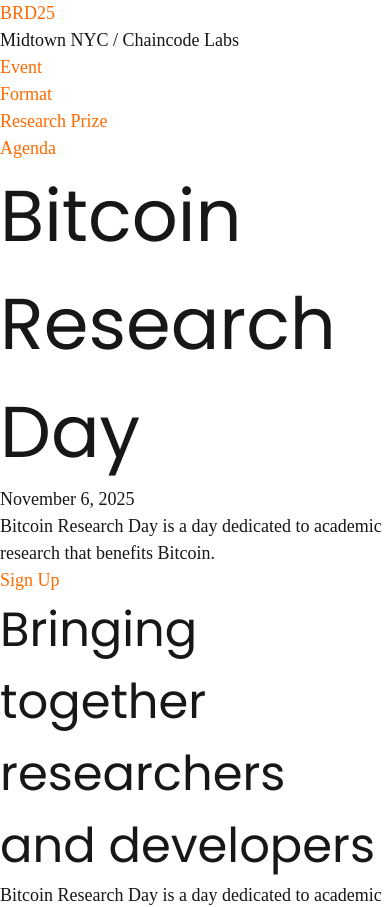
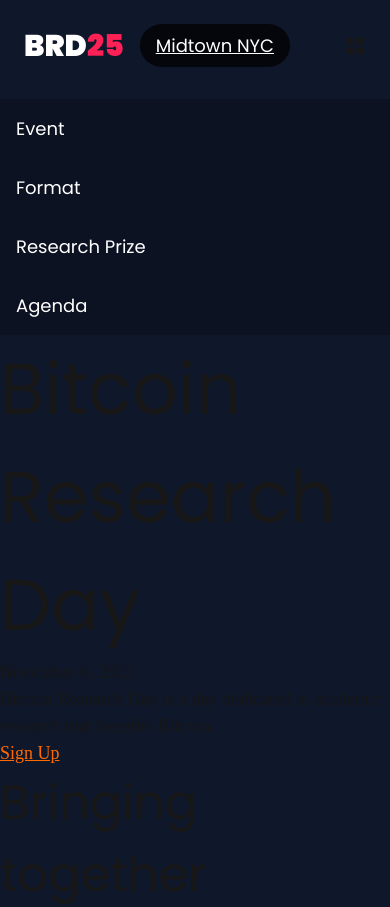
Before and after one commit to chaincodelabs/brd-website, a Next.js app: page / in a window 390 px wide. Shown: the top 907 px of the page. Built offline with nearby package versions, Linux system fonts and the light colour scheme.

Commit message:
header mobile styling

```diff
--- a/app/globals.css
+++ b/app/globals.css
@@ -29,6 +29,11 @@
 
 a {
   color: var(--color-orange-500);
+  text-decoration: underline;
+}
+
+h1 a, h2 a, h3 a, h4 a, h5 a, h6 a {
+  text-decoration: none;
 }
 
 h1, h2, h3, h4, h5, h6 {
--- a/app/layout.tsx
+++ b/app/layout.tsx
@@ -13,7 +13,7 @@
 const poppins = Poppins({
   variable: "--font-poppins",
   subsets: ["latin"],
-  weight: ["400", "700"],
+  weight: ["400", "700", "900"],
   style: ["normal", "italic"],
 });
 
--- a/app/page.tsx
+++ b/app/page.tsx
@@ -5,6 +5,7 @@
 import AgendaContent from '@/content/agenda.mdx'
 import FAQContent from '@/content/faq.mdx'
 import FinalMessageContent from '@/content/final-message.mdx'
+import Header from '@/components/Header'
 
 const headerMenu = [
   {
@@ -50,18 +51,8 @@
 
 export default function Home() {
   return (
-    <div className="">
-      <header>
-        <a href="/">BRD25</a>
-        <p>Midtown NYC / Chaincode Labs</p>
-        <ul>
-          {headerMenu.map((item, index) => (
-            <li key={index}>
-              <a href={item.uri}>{item.name}</a>
-            </li>
-          ))}
-        </ul>
-      </header>
+    <div className="bg-slate-900">
+      <Header />
       <main>
         <div id="hero">
           <HeroContent />
--- /dev/null
+++ b/components/Header.tsx
@@ -0,0 +1,44 @@
+import Pill from "./Pill"
+
+const headerMenu = [
+    {
+        name: 'Event',
+        uri: '/#event'
+    },
+    {
+        name: 'Format',
+        uri: '/#format'
+    },
+    {
+        name: 'Research Prize',
+        uri: '/#prize'
+    },
+    {
+        name: 'Agenda',
+        uri: '/#agenda'
+    }
+]
+
+export default function Header(){
+    return(
+        <header className="flex flex-col font-sans gap-2">
+            <div className="flex flex-row justify-between w-full items-center p-6">
+                <div className="flex flex-row gap-4 items-center w-full">
+                    <a href="/" className="font-sans font-black !text-white text-3xl !no-underline">BRD<span className="text-rose-500">25</span></a>
+                    <Pill text="Midtown NYC" uri="https://chaincode.com" />
+
+                </div>
+                <svg xmlns="http://www.w3.org/2000/svg" width="24" height="24" fill="currentColor" viewBox="0 0 24 24">
+                    <path d="M3.75 10.5A.75.75 0 0 1 3 9.75V3.752a.75.75 0 0 1 .75-.75h6a.75.75 0 0 1 .75.75V9.75a.75.75 0 0 1-.75.75h-6Zm10.5 0a.75.75 0 0 1-.75-.75V3.752a.75.75 0 0 1 .75-.75h5.998a.75.75 0 0 1 .75.75V9.75a.75.75 0 0 1-.75.75H14.25ZM3.75 21a.75.75 0 0 1-.75-.75v-6a.75.75 0 0 1 .75-.75h6a.75.75 0 0 1 .75.75v6a.75.75 0 0 1-.75.75h-6Zm10.5 0a.75.75 0 0 1-.75-.75v-6a.75.75 0 0 1 .75-.75h5.998a.75.75 0 0 1 .75.75v6a.75.75 0 0 1-.75.75H14.25Z"/>
+                </svg>
+            </div>
+            <ul className="bg-black/20">
+            {headerMenu.map((item, index) => (
+                <li key={index}>
+                    <a href={item.uri} className="!text-white !no-underline py-4 px-4 block hover:bg-black/20 active:bg-black/20">{item.name}</a>
+                </li>
+            ))}
+            </ul>
+        </header>
+    )
+}
--- /dev/null
+++ b/components/Pill.tsx
@@ -0,0 +1,34 @@
+interface PillProps {
+    text: string;
+    uri?: string;
+    color?: "black" | "red";
+}
+
+export default function Pill(props:PillProps){
+    let bgColor = "bg-black/75";
+
+    if(props.color) {
+        switch (props.color) {
+            case "red":
+                bgColor = "bg-rose-700/75";
+            case "black":
+                bgColor = `bg-black/75`;
+        }
+    }
+
+    const styling = `${bgColor} rounded-full px-4 py-2 font-sans !text-white text-nowrap`
+
+    if(props.uri) {
+        return(
+            <a href={props.uri} className={styling}>
+                {props.text}
+            </a>
+        )
+    }
+
+    return(
+        <span className={styling}>
+            {props.text}
+        </span>
+    )
+}
```
